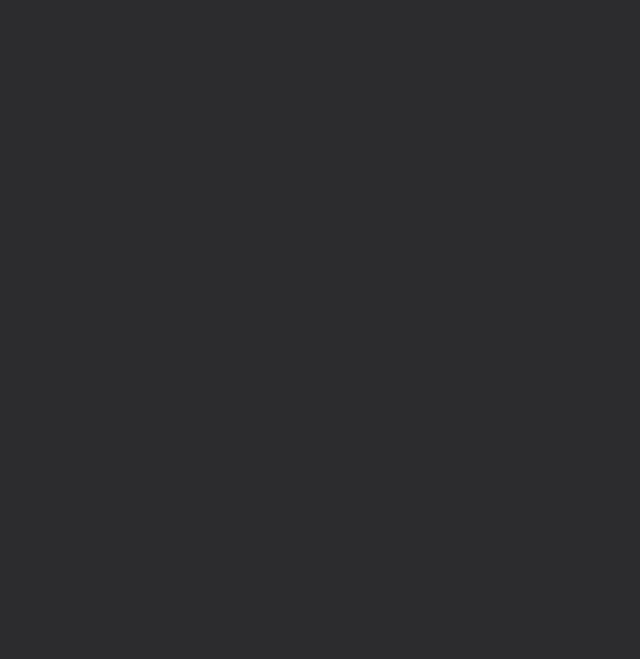
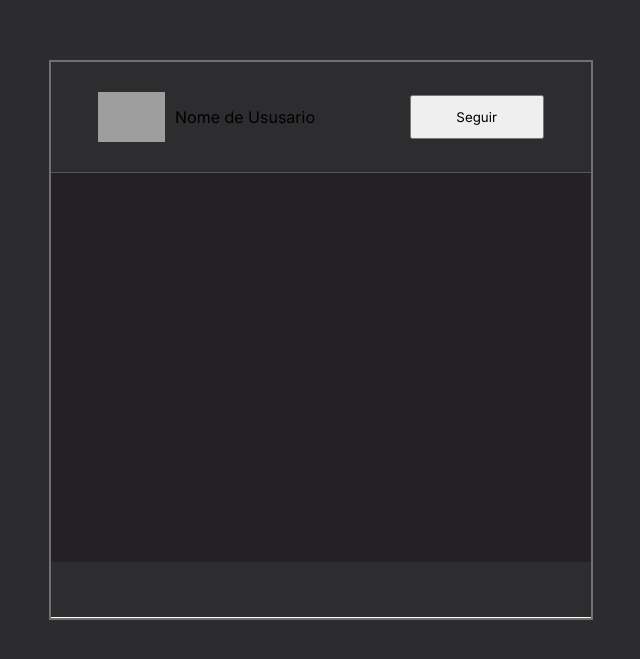
Before and after one commit to lucasbrasantos/ssn, a React (Vite) app in the folder app/: page / in a window 1280 px wide. Shown: the part 1733-2392 px from the top of the page, without its empty margins (319-959 px from the left). Built offline with nearby package versions, Linux system fonts and the light colour scheme; grey boxes are pictures that could not be loaded.

Commit message:
update home

```diff
--- a/app/src/pages/Home.jsx
+++ b/app/src/pages/Home.jsx
@@ -1,4 +1,4 @@
-import React from 'react';
+import React, { cloneElement } from 'react';
 import '../styles/main.scss'
 
 
@@ -23,6 +23,21 @@ const Home = () => {
 
                 <img className="avatar" src="https://www.pngall.com/wp-content/uploads/5/Profile-Avatar-PNG.png" alt="" />
             </nav>
+
+            <div className='postContainer'>
+
+                <div className='postTop'>
+                    <div style={{display:'flex', flexDirection:'row', alignItems:'center', gap:'10px'}}>
+                        <img className="avatar" src="https://www.pngall.com/wp-content/uploads/5/Profile-Avatar-PNG.png" alt="" />
+                        <p>Nome de Ususario</p>
+                    </div>
+                    <button className='followBtn'>Seguir</button>
+                </div>
+
+                <div className='postImg'></div>
+                <div className='postButton'></div>
+            </div>
+
         </div>
     );
 };
--- a/app/src/styles/pages/_home.scss
+++ b/app/src/styles/pages/_home.scss
@@ -57,4 +57,50 @@
         }
     }
 
+    .postContainer{
+        width: 544px;
+        height: 70%;
+        margin-top: 145px;
+        background-color: white;
+        display: flex;
+        flex-direction: column;
+        border: 2px solid #707070;
+
+
+        .postTop{
+            display: flex;
+            flex-direction: row;
+            background-color: #2D2D30;
+            width: 100%;
+            height: 20%;
+            align-items: center;
+            justify-content: space-around;
+            border-bottom: 1px solid rgba(255, 255, 255, 0.20);
+
+
+            .followBtn{
+                width: 134px;
+                height: 44px;
+            }
+
+
+            .avatar{
+                height: 50px;
+            }
+        }
+
+
+        .postImg{
+            height: 70%;
+            width: 100%;
+            background-color: #232123;
+        }
+
+
+        .postButton{
+            height: 10%;
+            width: 100%;
+            background-color: #2D2D30;
+        }
+    }
 }
```
Also changed, not shown: 1 other file (tests, documents, lock files or other folders).
